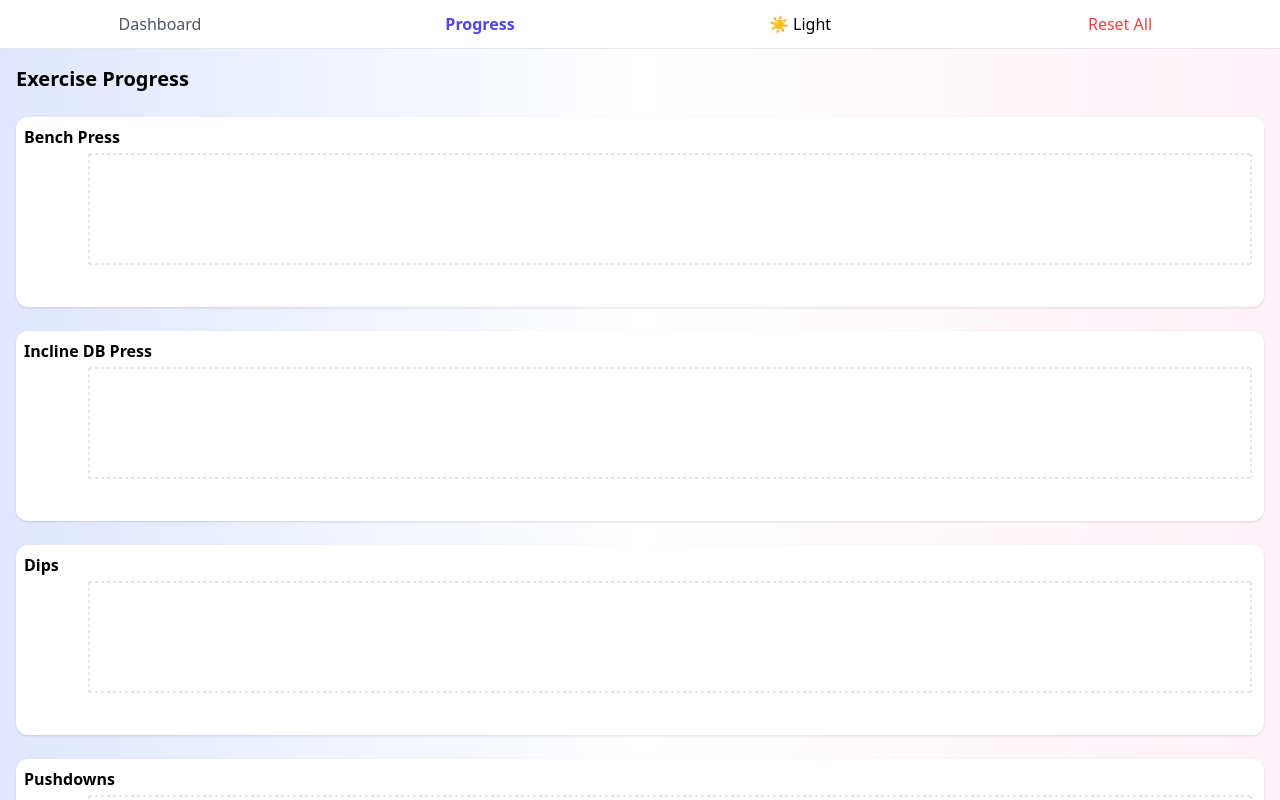
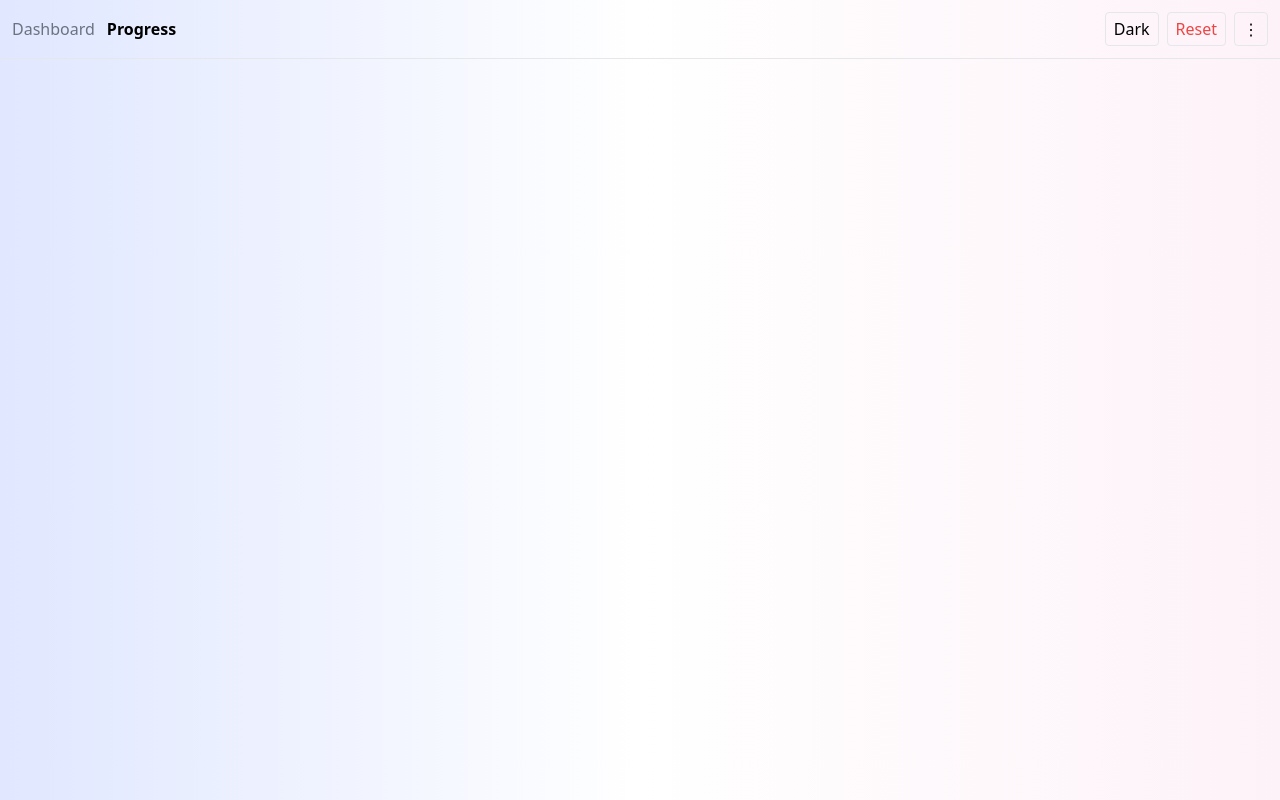
Before and after one commit to Ammar-Hus/gym-tracker1, a React (Create React App) app: page / in a window 1280 px wide. Both pictures are taken after a click on the button "Progress". Shown: the top 800 px of the page. Built offline with nearby package versions, Linux system fonts and the light colour scheme; the HTML template or start-up script is replaced by a standard one.

Commit message:
Update App.jsx

```diff
--- a/src/App.jsx
+++ b/src/App.jsx
@@ -1,4 +1,4 @@
-import React, { useEffect, useMemo, useState } from 'react';
+import React, { useState, useEffect, useMemo } from 'react';
 import { LineChart, Line, XAxis, YAxis, Tooltip, ResponsiveContainer, CartesianGrid } from 'recharts';
 import { format, parseISO, subDays, startOfMonth, isAfter } from 'date-fns';
 
@@ -12,168 +12,104 @@ const SPLIT = [
   { day: 'Sunday', muscle: 'Legs + Shoulders', exercises: ['Leg Press','Leg Extension','Ham Curl','Arnold Press','Front Raise','Cable Lateral Raise','Stretch & Mobility'] }
 ];
 
-const STORAGE_KEY = 'gympro_logs_v2';
-
+const STORAGE_KEY = 'gympro_logs_v1';
 function uid(){ return Math.random().toString(36).slice(2,9); }
-
-function groupByExercise(logs){
-  const map = {};
-  logs.forEach(l=>{
-    if(!map[l.exercise]) map[l.exercise]=[];
-    map[l.exercise].push(l);
-  });
-  Object.keys(map).forEach(k=> map[k].sort((a,b)=> a.date > b.date ? 1 : -1));
-  return map;
-}
 
 export default function App(){
   const [logs, setLogs] = useState(()=> {
-    try { const raw = localStorage.getItem(STORAGE_KEY); return raw? JSON.parse(raw): []; } catch(e){ return []; }
+    try { return JSON.parse(localStorage.getItem(STORAGE_KEY)) || []; } catch(e){ return []; }
   });
-  const [selectedDay, setSelectedDay] = useState(null);
-  const [selectedExercise, setSelectedExercise] = useState(null);
-  const [showPanel, setShowPanel] = useState(false);
-  const [setsInput, setSetsInput] = useState([{set:1,reps:8,weight:0}]);
-  const [date, setDate] = useState(format(new Date(),'yyyy-MM-dd'));
-  const [tab, setTab] = useState('dashboard');
-  const [darkMode, setDarkMode] = useState(false);
-  const [showWeeklyDay, setShowWeeklyDay] = useState(null);
+  const [selectedDay,setSelectedDay] = useState(null);
+  const [selectedExercise,setSelectedExercise] = useState(null);
+  const [showPanel,setShowPanel] = useState(false);
+  const [setsInput,setSetsInput] = useState([{set:1,reps:8,weight:0}]);
+  const [tab,setTab] = useState('dashboard');
+  const [dark,setDark] = useState(false);
+  const [showWeeklyDay,setShowWeeklyDay] = useState(null);
 
-  useEffect(()=>{ localStorage.setItem(STORAGE_KEY, JSON.stringify(logs)); },[logs]);
+  useEffect(()=>{ localStorage.setItem(STORAGE_KEY,JSON.stringify(logs)); },[logs]);
 
-  function openDay(day){
-    setSelectedDay(day); setSelectedExercise(null); setShowPanel(true);
-    setSetsInput([{set:1,reps:8,weight:0}]);
-  }
-
+  function openDay(day){ setSelectedDay(day); setSelectedExercise(null); setShowPanel(true); setSetsInput([{set:1,reps:8,weight:0}]); }
   function openExercise(ex){ setSelectedExercise(ex); setSetsInput([{set:1,reps:8,weight:0}]); }
-
-  function addSetRow(){ setSetsInput(prev=>[...prev, {set: prev.length+1, reps:8, weight:0}]); }
-  function updateSet(idx, field, val){ const copy=[...setsInput]; copy[idx][field]=val; setSetsInput(copy); }
+  function addSetRow(){ setSetsInput(prev=>[...prev,{set:prev.length+1,reps:8,weight:0}]); }
+  function updateSet(idx,field,val){ const copy=[...setsInput]; copy[idx][field]=val; setSetsInput(copy); }
   function removeSet(idx){ const copy=[...setsInput]; copy.splice(idx,1); copy.forEach((r,i)=>r.set=i+1); setSetsInput(copy); }
-
   function saveExercise(){
     if(!selectedExercise) return;
     const newEntries = setsInput.map(s=>({
-      id: uid(), date, day: selectedDay || format(parseISO(date),'EEEE'), exercise: selectedExercise,
-      set: s.set, reps: Number(s.reps), weight: Number(s.weight)
+      id:uid(), date:format(new Date(),'yyyy-MM-dd'), day:selectedDay, exercise:selectedExercise, set:s.set, reps:Number(s.reps), weight:Number(s.weight)
     }));
-    setLogs(prev=>[...prev, ...newEntries].sort((a,b)=> a.date > b.date ? 1 : -1));
-    setSetsInput([{set:1,reps:8,weight:0}]);
-    setSelectedExercise(null);
+    setLogs(prev=>[...prev,...newEntries].sort((a,b)=> a.date>b.date?1:-1));
+    setSelectedExercise(null); setSetsInput([{set:1,reps:8,weight:0}]);
+  }
+  function resetLogs(){ if(window.confirm('Reset all progress?')) setLogs([]); }
+
+  const exerciseMap = useMemo(()=>{
+    const map={};
+    logs.forEach(l=>{ if(!map[l.exercise]) map[l.exercise]=[]; map[l.exercise].push(l); });
+    Object.keys(map).forEach(k=> map[k].sort((a,b)=> a.date>b.date?1:-1));
+    return map;
+  },[logs]);
+
+  function chartDataForExercise(ex){
+    const arr = (exerciseMap[ex]||[]).map(r=>({ date:r.date, weight:r.weight, reps:r.reps }));
+    const map = {};
+    arr.forEach(a=>{ if(!map[a.date]) map[a.date]={weightSum:0,repsSum:0,count:0}; map[a.date].weightSum+=a.weight; map[a.date].repsSum+=a.reps; map[a.date].count+=1; });
+    return Object.keys(map).sort().map(d=>({ date:d, weight:Math.round((map[d].weightSum/map[d].count)*100)/100, reps:Math.round((map[d].repsSum/map[d].count)*100)/100 }));
   }
 
-  function resetLogs(){ if(window.confirm("Are you sure you want to reset all progress?")) setLogs([]); }
-
-  const exerciseMap = useMemo(()=> groupByExercise(logs), [logs]);
-
-  // first entry per exercise
-  const firstPerExercise = useMemo(()=> {
-    const out = {}; Object.keys(exerciseMap).forEach(ex=>{
-      const arr = exerciseMap[ex]; if(arr.length){ const first = arr[0]; out[ex] = {date:first.date, reps:first.reps, weight:first.weight}; }
+  const firstPerExercise = useMemo(()=>{
+    const out = {};
+    Object.keys(exerciseMap).forEach(ex=>{
+      const arr = exerciseMap[ex]; if(arr.length) out[ex] = arr[0];
     }); return out;
-  }, [exerciseMap]);
-
-  function averageInRange(ex, startDate){
-    const arr = (exerciseMap[ex]||[]).filter(r=> isAfter(parseISO(r.date), subDays(parseISO(startDate),1)) || r.date===startDate );
-    if(!arr.length) return {avgReps:0, avgWeight:0, count:0};
-    const reps = arr.reduce((s,r)=>s + r.reps,0)/arr.length;
-    const weight = arr.reduce((s,r)=>s + r.weight,0)/arr.length;
-    return {avgReps: Math.round(reps*100)/100, avgWeight: Math.round(weight*100)/100, count: arr.length};
-  }
-
-  const day14Start = format(subDays(new Date(),13),'yyyy-MM-dd');
-  const monthStart = format(startOfMonth(new Date()),'yyyy-MM-dd');
+  },[exerciseMap]);
 
   const progressSummary = useMemo(()=>{
-    const exs = Object.keys(exerciseMap).length ? Object.keys(exerciseMap) : SPLIT.flatMap(s=>s.exercises);
-    return exs.map(ex=>{
-      const first = firstPerExercise[ex] || null;
-      const avg14 = averageInRange(ex, day14Start);
-      const avgMonth = averageInRange(ex, monthStart);
-      const weightFirst = first? first.weight : 0; const repsFirst = first? first.reps : 0;
-      const weight14 = avg14.avgWeight; const reps14 = avg14.avgReps;
-      const weightMonth = avgMonth.avgWeight; const repsMonth = avgMonth.avgReps;
-      const pctIncreaseWeight14 = weightFirst? Math.round(((weight14 - weightFirst)/weightFirst)*100*100)/100 : null;
-      const pctIncreaseReps14 = repsFirst? Math.round(((reps14 - repsFirst)/repsFirst)*100*100)/100 : null;
-      const pctIncreaseWeightMonth = weightFirst? Math.round(((weightMonth - weightFirst)/weightFirst)*100*100)/100 : null;
-      const pctIncreaseRepsMonth = repsFirst? Math.round(((repsMonth - repsFirst)/repsFirst)*100*100)/100 : null;
-      return {
-        exercise: ex,
-        first: {date: first? first.date : null, weight: weightFirst, reps: repsFirst},
-        avg14: { ...avg14 }, pct14: { weight: pctIncreaseWeight14, reps: pctIncreaseReps14 },
-        avgMonth: { ...avgMonth }, pctMonth: { weight: pctIncreaseWeightMonth, reps: pctIncreaseRepsMonth }
-      };
+    return Object.keys(exerciseMap).map(ex=>{
+      const first = firstPerExercise[ex];
+      const last = exerciseMap[ex][exerciseMap[ex].length-1];
+      const pctWeight = first.weight? Math.round(((last.weight-first.weight)/first.weight)*100*100)/100 : null;
+      const pctReps = first.reps? Math.round(((last.reps-first.reps)/first.reps)*100*100)/100 : null;
+      return {exercise:ex,last, pctWeight, pctReps};
     });
-  }, [exerciseMap, firstPerExercise]);
+  },[exerciseMap,firstPerExercise]);
 
-  function chartDataForExercise(ex){
-    const arr = (exerciseMap[ex]||[]).map(r=>({ date: r.date, weight: r.weight, reps: r.reps }));
-    const map = {};
-    arr.forEach(a=>{ if(!map[a.date]) map[a.date]={weightSum:0,repsSum:0,count:0}; map[a.date].weightSum += a.weight; map[a.date].repsSum += a.reps; map[a.date].count +=1; });
-    const out = Object.keys(map).sort().map(d=>({ date:d, weight: Math.round((map[d].weightSum/map[d].count)*100)/100, reps: Math.round((map[d].repsSum/map[d].count)*100)/100 }));
-    return out;
-  }
-
-  const primary = darkMode ? 'bg-gray-900 text-white' : 'bg-gradient-to-r from-indigo-100 via-white to-pink-50';
+  const primary = dark?'bg-gray-900 text-white':'bg-gradient-to-r from-indigo-100 via-white to-pink-50';
 
   return (
-    <div className={`min-h-screen flex flex-col ${primary}`}>
-      {/* Tabs */}
-      <div className="flex justify-around border-b bg-white dark:bg-gray-800 sticky top-0 z-10">
-        <button onClick={()=>setTab('dashboard')} className={`flex-1 p-3 ${tab==='dashboard'?'font-bold text-indigo-600':'text-gray-600 dark:text-gray-300'}`}>Dashboard</button>
-        <button onClick={()=>setTab('progress')} className={`flex-1 p-3 ${tab==='progress'?'font-bold text-indigo-600':'text-gray-600 dark:text-gray-300'}`}>Progress</button>
-        <button onClick={()=>setDarkMode(prev=>!prev)} className="flex-1 p-3">{darkMode?'🌙 Dark':'☀️ Light'}</button>
-        <button onClick={resetLogs} className="flex-1 p-3 text-red-500">Reset All</button>
+    <div className={`min-h-screen ${primary} flex flex-col`}>
+      {/* Top bar */}
+      <div className="flex justify-between items-center p-3 border-b">
+        <div className="flex space-x-3">
+          <button onClick={()=>setTab('dashboard')} className={`${tab==='dashboard'?'font-bold':'text-gray-500'}`}>Dashboard</button>
+          <button onClick={()=>setTab('progress')} className={`${tab==='progress'?'font-bold':'text-gray-500'}`}>Progress</button>
+        </div>
+        <div className="flex space-x-2">
+          <button onClick={()=>setDark(!dark)} className="px-2 py-1 border rounded">{dark?'Light':'Dark'}</button>
+          <button onClick={()=>resetLogs()} className="px-2 py-1 border rounded text-red-500">Reset</button>
+          <button onClick={()=>setShowWeeklyDay('Monday')} className="px-2 py-1 border rounded">⋮</button>
+        </div>
       </div>
 
       {/* Dashboard */}
       {tab==='dashboard' && (
-        <div className="p-4 space-y-4">
-          <div className="text-xl font-bold">Select a Day</div>
-          <div className="grid grid-cols-2 gap-3">
-            {SPLIT.map(d=>(
-              <div key={d.day} className="relative">
-                <button onClick={()=>openDay(d.day)} className="p-4 rounded-xl shadow bg-white dark:bg-gray-700 text-left w-full">
-                  <div className="font-semibold">{d.day}</div>
-                  <div className="text-xs text-gray-500 dark:text-gray-300">{d.muscle}</div>
-                </button>
-                <button onClick={()=>setShowWeeklyDay(d.day)} className="absolute top-2 right-2 text-gray-500 dark:text-gray-200">⋮</button>
-              </div>
-            ))}
-          </div>
-
-          {/* Weekly Day Modal */}
-          {showWeeklyDay && (
-            <div className="fixed inset-0 bg-black/40 flex justify-center items-start pt-24">
-              <div className="bg-white dark:bg-gray-800 p-4 rounded-xl w-11/12 max-w-md space-y-3">
-                <div className="flex justify-between">
-                  <div className="font-bold text-lg">{showWeeklyDay} Weekly Recap</div>
-                  <button onClick={()=>setShowWeeklyDay(null)}>✕</button>
-                </div>
-                {SPLIT.find(d=>d.day===showWeeklyDay)?.exercises.map(ex=>{
-                  const exLogs = (exerciseMap[ex]||[]);
-                  return (
-                    <div key={ex} className="border-b pb-1 mb-1">
-                      <div className="font-semibold">{ex}</div>
-                      {exLogs.map(l=><div key={l.id} className="text-sm">{l.date}: {l.reps} reps × {l.weight}kg</div>)}
-                    </div>
-                  )
-                })}
-              </div>
-            </div>
-          )}
+        <div className="p-4 grid gap-3">
+          {SPLIT.map(d=>(
+            <button key={d.day} onClick={()=>openDay(d.day)} className="p-4 rounded-xl shadow bg-white dark:bg-gray-700 text-left">
+              <div className="font-semibold">{d.day}</div>
+              <div className="text-sm text-gray-500 dark:text-gray-300">{d.muscle}</div>
+            </button>
+          ))}
 
           {/* Exercise Panel */}
           {showPanel && selectedDay && (
             <div className="mt-4 p-3 bg-white dark:bg-gray-700 rounded-xl shadow space-y-2">
               <div className="text-lg font-bold">{selectedDay} Exercises</div>
-              {SPLIT.find(d=>d.day===selectedDay)?.exercises.map(ex=>{
-                return (
-                  <button key={ex} onClick={()=>openExercise(ex)} className="p-2 rounded bg-indigo-100 dark:bg-indigo-800 w-full text-left">{ex}</button>
-                )
-              })}
-              <button onClick={()=>setShowPanel(false)} className="mt-2 text-gray-500">Close</button>
+              {SPLIT.find(d=>d.day===selectedDay)?.exercises.map(ex=>(
+                <button key={ex} onClick={()=>openExercise(ex)} className="p-2 rounded bg-indigo-100 dark:bg-indigo-800 w-full text-left">{ex}</button>
+              ))}
+              <button onClick={()=>setShowPanel(false)} className="mt-2 text-gray-500 dark:text-gray-300">Close</button>
             </div>
           )}
 
@@ -184,8 +120,8 @@ export default function App(){
               {setsInput.map((s,i)=>(
                 <div key={i} className="flex space-x-2 items-center">
                   <span>Set {s.set}</span>
-                  <input type="number" value={s.reps} onChange={e=>updateSet(i,'reps',Number(e.target.value))} className="w-16 p-1 rounded border" />
-                  <input type="number" value={s.weight} onChange={e=>updateSet(i,'weight',Number(e.target.value))} className="w-20 p-1 rounded border" />
+                  <input type="number" value={s.reps} onChange={e=>updateSet(i,'reps',Number(e.target.value))} className="w-16 p-1 rounded border"/>
+                  <input type="number" value={s.weight} onChange={e=>updateSet(i,'weight',Number(e.target.value))} className="w-20 p-1 rounded border"/>
                   <button onClick={()=>removeSet(i)} className="text-red-500">✕</button>
                 </div>
               ))}
@@ -200,18 +136,18 @@ export default function App(){
 
       {/* Progress Tab */}
       {tab==='progress' && (
-        <div className="p-4 space-y-6">
-          <div className="text-xl font-bold mb-2">Exercise Progress</div>
+        <div className="p-4 space-y-4">
           {progressSummary.map(ex=>(
             <div key={ex.exercise} className="p-2 bg-white dark:bg-gray-700 rounded-xl shadow">
               <div className="font-semibold">{ex.exercise}</div>
-              <ResponsiveContainer width="100%" height={150}>
+              <div className="text-sm">Last: {ex.last.weight}kg × {ex.last.reps} reps ({ex.pctWeight||0}% ↑ weight, {ex.pctReps||0}% ↑ reps)</div>
+              <ResponsiveContainer width="100%" height={200}>
                 <LineChart data={chartDataForExercise(ex.exercise)}>
                   <CartesianGrid strokeDasharray="3 3" />
                   <XAxis dataKey="date" />
                   <YAxis />
                   <Tooltip />
-                  <Line type="monotone" dataKey="weight" stroke="#8884d8" name="Weight(kg)" />
+                  <Line type="monotone" dataKey="weight" stroke="#8884d8" name="Weight" />
                   <Line type="monotone" dataKey="reps" stroke="#82ca9d" name="Reps" />
                 </LineChart>
               </ResponsiveContainer>
@@ -219,6 +155,23 @@ export default function App(){
           ))}
         </div>
       )}
+
+      {/* Weekly Modal */}
+      {showWeeklyDay && (
+        <div className="fixed inset-0 bg-black bg-opacity-30 flex justify-center items-start pt-20 z-50">
+          <div className="bg-white dark:bg-gray-800 p-4 rounded-xl shadow max-w-lg w-full">
+            <div className="flex justify-between items-center mb-3">
+              <div className="font-bold text-lg">{showWeeklyDay} Logs</div>
+              <button onClick={()=>setShowWeeklyDay(null)}>✕</button>
+            </div>
+            <div className="space-y-2 max-h-80 overflow-y-auto">
+              {logs.filter(l=>l.day===showWeeklyDay).map(l=>(
+                <div key={l.id} className="p-2 rounded bg-gray-100 dark:bg-gray-700">{l.exercise}: {l.weight}kg × {l.reps} reps</div>
+              ))}
+            </div>
+          </div>
+        </div>
+      )}
     </div>
   );
 }
```
